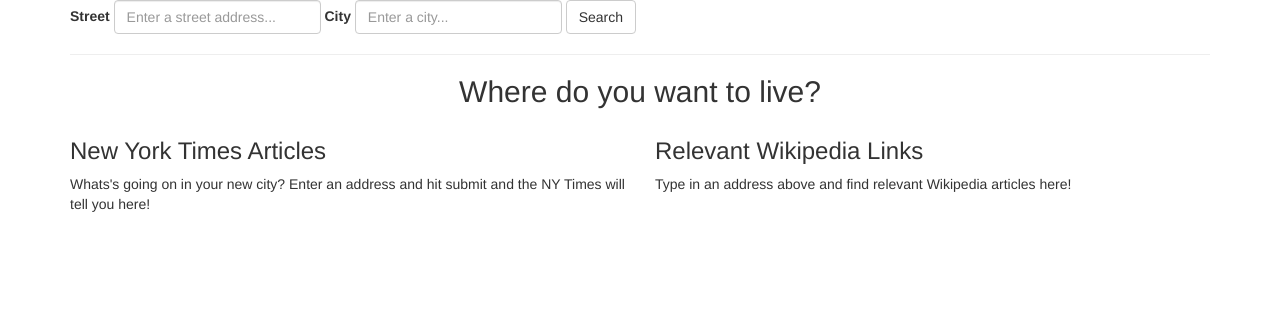
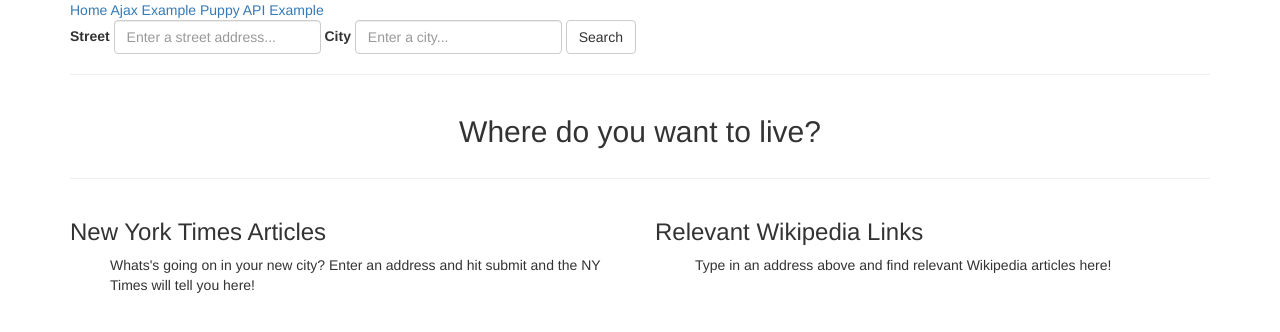
Before and after one commit to jreiher2003/Web-Development-with-Flask, a Flask app: page /ajax in a window 1280 px wide. Shown: the top 332 px of the page. Run offline with Flask 2, Linux system fonts and the light colour scheme; some libraries are stand-ins or nearby versions.

Commit message:
Add links to nav add jquery to load street maps

```diff
--- a/lesson 5 - APIs/Ascii-Chan/app/static/script.js
+++ b/lesson 5 - APIs/Ascii-Chan/app/static/script.js
@@ -0,0 +1,31 @@
+function loadData() {
+
+    var $body = $('#body');
+    var $wikiElem = $('#wikipedia-links');
+    var $nytHeaderElem = $('#nytimes-header');
+    var $nytElem = $('#nytimes-articles');
+    var $greeting = $('#greeting');
+
+    // clear out old data before new request
+    $wikiElem.text("");
+    $nytElem.text("");
+
+    // load streetview
+
+    var streetStr = $("#street").val()
+    var cityStr = $("#city").val()
+    var address = streetStr + ", " + cityStr;
+
+    $greeting.text("So, you want to live at " + address + "?");
+
+    var streetviewUrl = "https://maps.googleapis.com/maps/api/streetview?size=400x200&location=" + address + "";
+    $body.append("<img class='bgimg center-block' src='"+ streetviewUrl + "'>");
+
+    $.getJSON();
+
+    return false;
+};
+
+$('#form-container').submit(loadData);
+
+// loadData();
--- a/lesson 5 - APIs/Ascii-Chan/app/static/styles.css
+++ b/lesson 5 - APIs/Ascii-Chan/app/static/styles.css
@@ -0,0 +1,14 @@
+/** {box-sizing:border-box;}
+body {
+	background-color: #CCC;
+	color: white;
+}*/
+
+.bgimg {
+   /* position:fixed;
+    top: 0;
+    left: 0;
+    width:100%;
+    z-index:-1;
+    opacity:1;*/
+}
--- a/lesson 5 - APIs/Ascii-Chan/app/templates/ajax.html
+++ b/lesson 5 - APIs/Ascii-Chan/app/templates/ajax.html
@@ -1,8 +1,7 @@
 {% extends "base.html" %}
 {% block title %}Ajax Usage{% endblock %}
 {% block content %}
-
-<form class="form-inline" action="" method="">
+<form class="form-inline" id="form-container">
 	<div class="form-group">
 		<label for="street">Street</label>
 		<input type="text" id="street" name="street" class="form-control" placeholder="Enter a street address...">
@@ -14,19 +13,22 @@
 	<input type="submit" class="btn btn-default" value="Search">
 </form>
 <hr>
-
-<h2 class="text-center">Where do you want to live?</h2>
-
+<div class="row">
+	<div class="col-md-12">
+		<h2 id="greeting" class="text-center greeting">Where do you want to live?</h2>
+		<div id="body"></div>
+	</div>
+</div>
+<hr>
 <div class="row">
 	<div class="col-md-6">
-		<h3>New York Times Articles</h3>
-		<p> Whats's going on in your new city?  Enter an address and hit submit and the NY Times will tell you here!</p>
+		<h3 id="nytimes-header">New York Times Articles</h3>
+		<ul id="nytimes-articles"> Whats's going on in your new city?  Enter an address and hit submit and the NY Times will tell you here!</p>
 	</div>
 	<div class="col-md-6">
-		<h3>Relevant Wikipedia Links</h3>
-		<p>Type in an address above and find relevant Wikipedia articles here!</p>
+		<h3 id="wikipedia-header">Relevant Wikipedia Links</h3>
+		<ul id="wikipedia-links">Type in an address above and find relevant Wikipedia articles here!</ul>
 	</div>
 </div>
 
-
 {% endblock %}
--- a/lesson 5 - APIs/Ascii-Chan/app/templates/base.html
+++ b/lesson 5 - APIs/Ascii-Chan/app/templates/base.html
@@ -10,6 +10,9 @@
 </head>
 <body>
 <div class="container">
+	<a href="{{ url_for('hello') }}">Home</a>
+	<a href="{{ url_for('ajax') }}">Ajax Example</a>
+	<a href="{{ url_for('pup_api') }}">Puppy API Example</a>
 	<div class="row">
 		<div class="col-md-12">
 			{% with messages = get_flashed_messages(with_categories=true) %}
```
